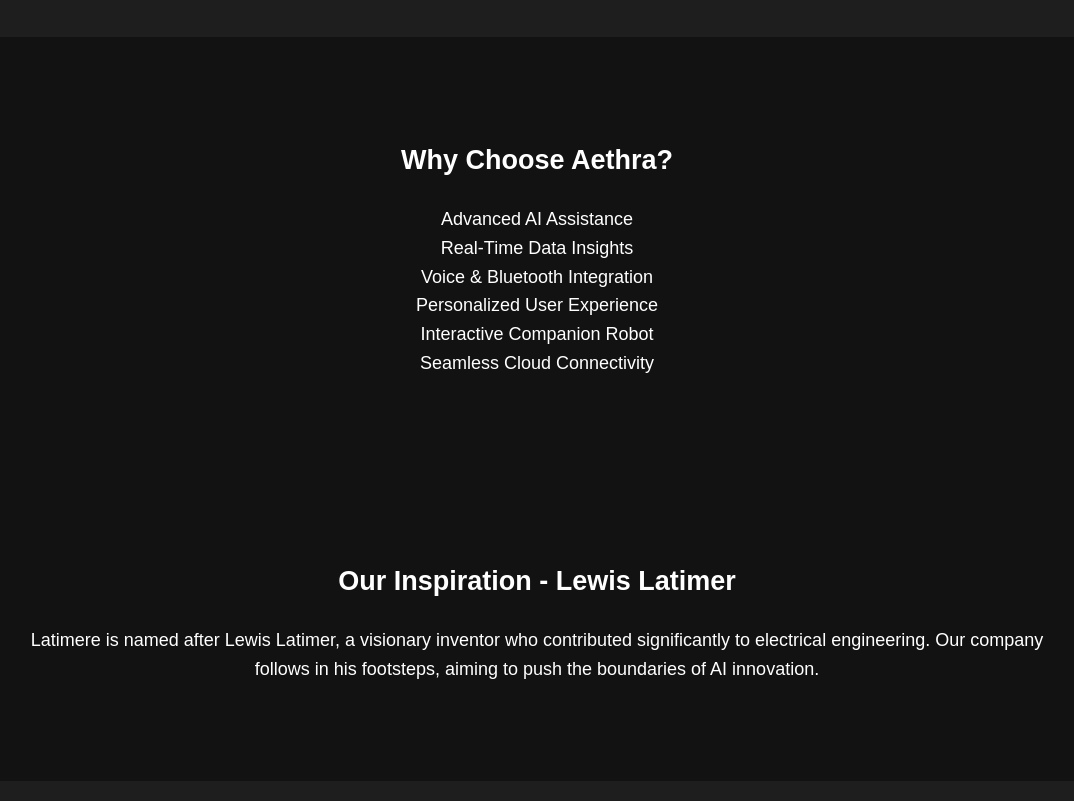
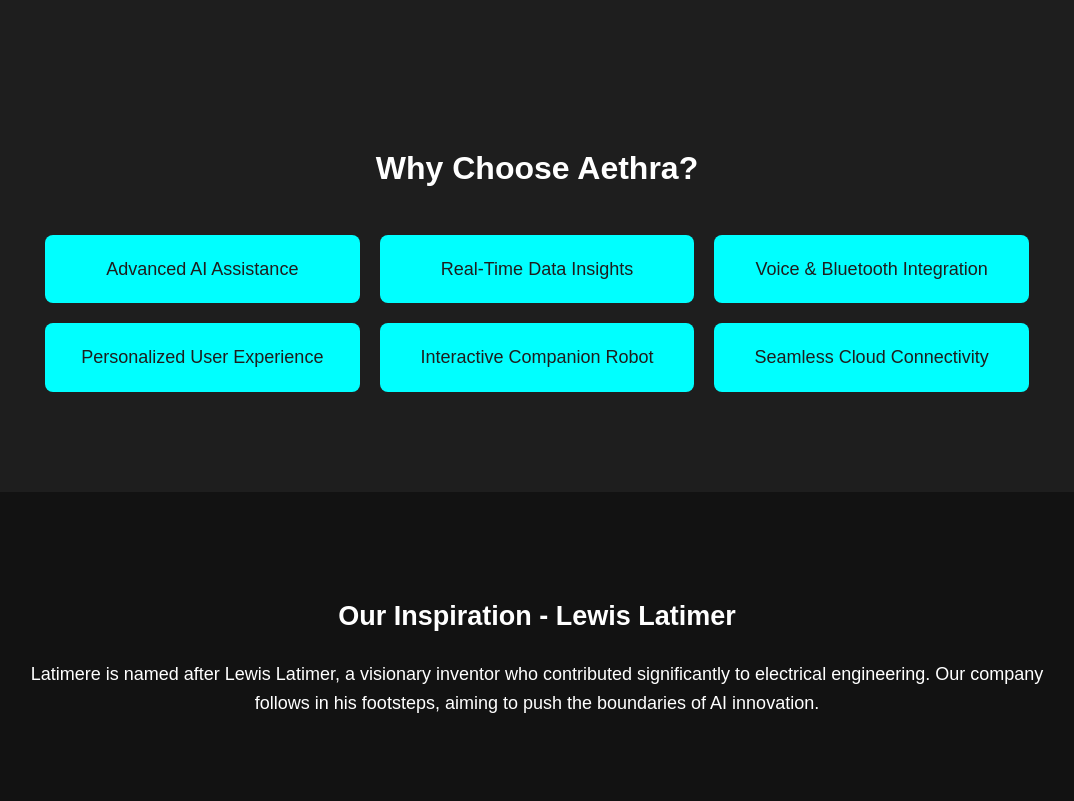
Before and after one commit to latimere1/latimere-website, a plain HTML site: page index.html in a window 1280 px wide. Shown: the part 866-1667 px from the top of the page, without its empty margins (103-1177 px from the left). Drawn offline with Linux system fonts and the light colour scheme.

Commit message:
Add files via upload

```diff
--- a/styles.css
+++ b/styles.css
@@ -82,12 +82,37 @@
     transform: scale(1.05);
 }
 
-.hero, .about, .features, .waitlist {
+.hero, .about, .features {
     text-align: center;
     padding: 80px 10%;
     background-color: #121212;
     color: white;
     animation: fadeIn 1s ease-in-out;
+}
+
+.features {
+    background-color: #1E1E1E;
+}
+
+.features h2 {
+    font-size: 32px;
+    margin-bottom: 20px;
+    font-weight: 700;
+}
+
+.feature-grid {
+    display: grid;
+    grid-template-columns: repeat(auto-fit, minmax(250px, 1fr));
+    gap: 20px;
+    padding: 20px;
+}
+
+.feature-card {
+    background-color: cyan;
+    color: #1E1E1E;
+    padding: 20px;
+    border-radius: 8px;
+    font-size: 18px;
 }
 
 .waitlist {
```
